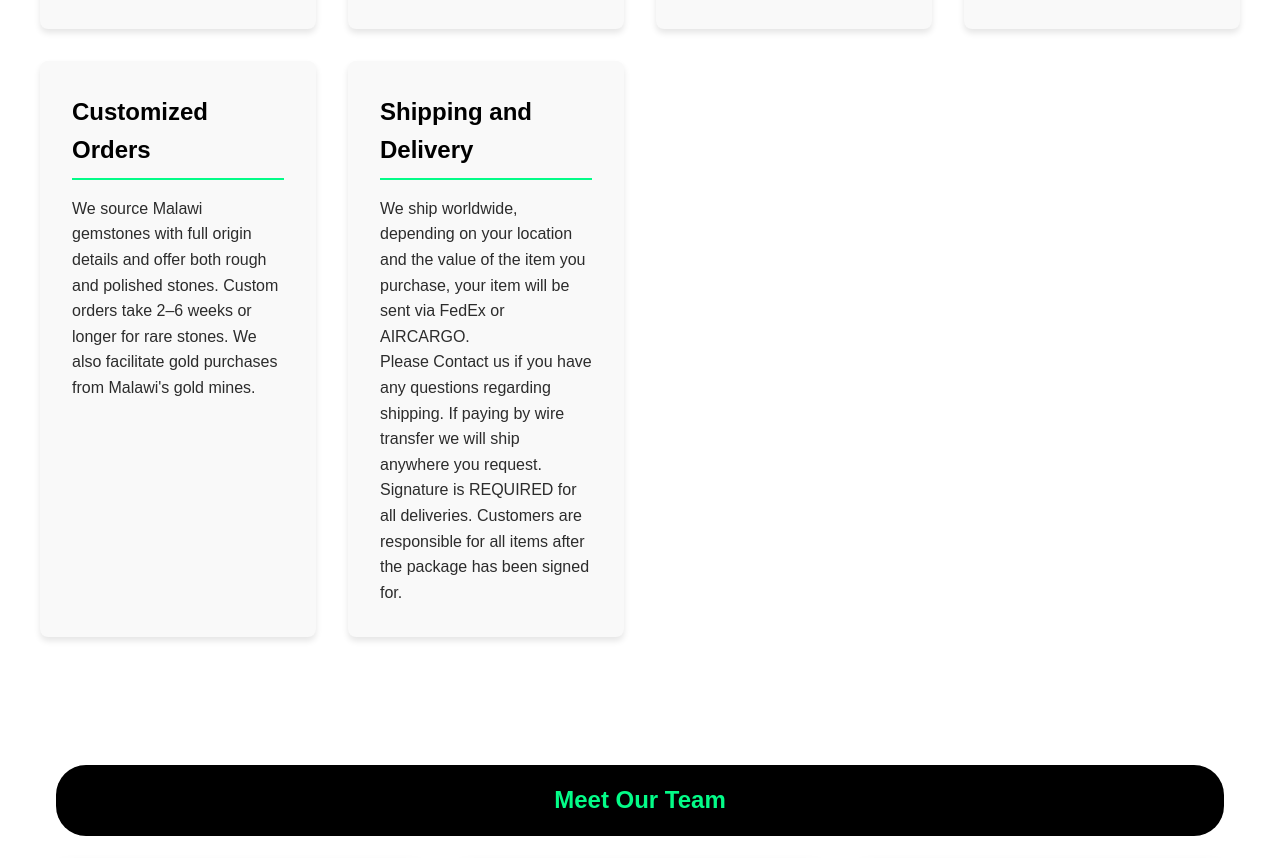
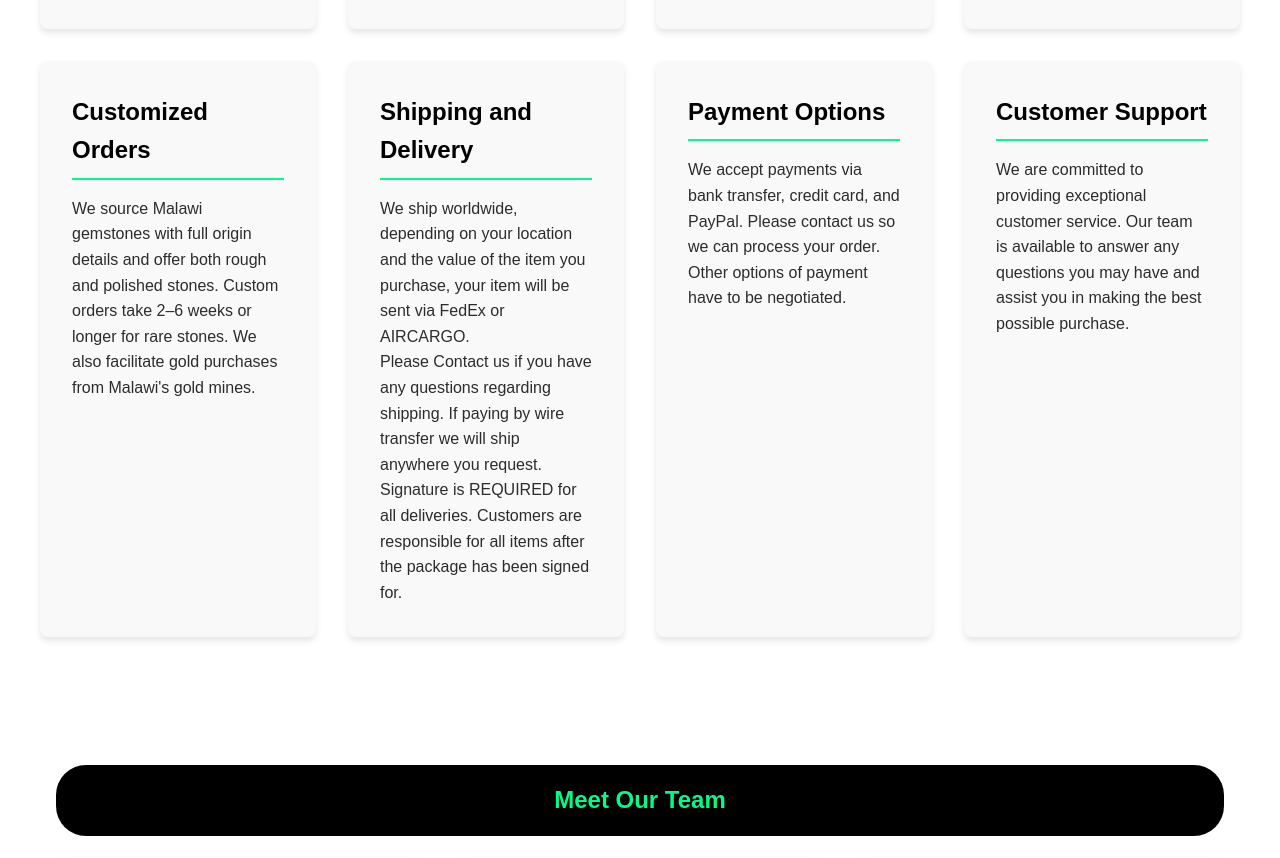
Before and after one commit to Sirlifye/pltreasurers, a website: page about.html in a window 1280 px wide. Shown: the part 3611-4469 px from the top of the page. Drawn offline with Linux system fonts and the light colour scheme.

Commit message:
Add files via upload

```diff
--- a/about.html
+++ b/about.html
@@ -201,6 +201,14 @@
                     <h3>Shipping and Delivery</h3>
                     <p>We ship worldwide, depending on your location and the value of the item you purchase, your item will be sent via FedEx or AIRCARGO. </p>
                     <p>Please Contact us if you have any questions regarding shipping. If paying by wire transfer we will ship anywhere you request. Signature is REQUIRED for all deliveries. Customers are responsible for all items after the package has been signed for.</p>
+                </div>
+                <div class="expertise-box">
+                    <h3>Payment Options</h3>
+                    <p>We accept payments via bank transfer, credit card, and PayPal. Please contact us so we can process your order. Other options of payment have to be negotiated.</p>
+                </div>
+                <div class="expertise-box">
+                    <h3>Customer Support</h3>
+                    <p>We are committed to providing exceptional customer service. Our team is available to answer any questions you may have and assist you in making the best possible purchase.</p>
                 </div>
 
             </div>
```
